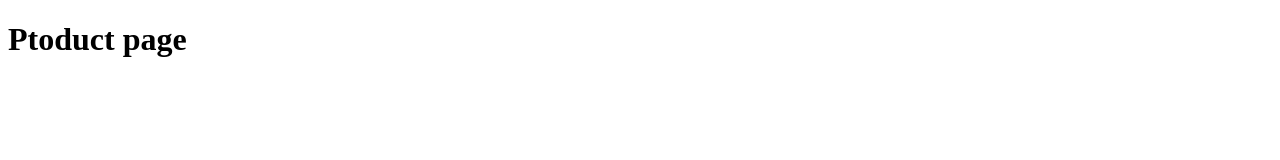
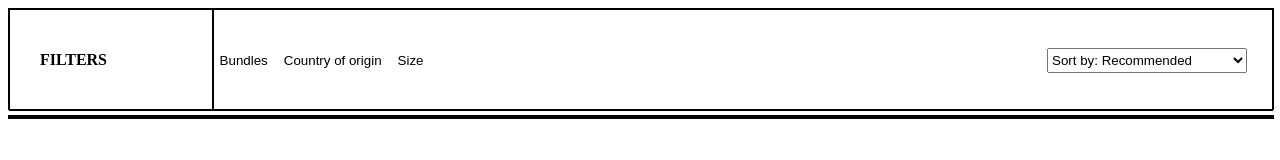
Before and after one commit to sav98aman/myntra-clone-projects, a plain HTML site: page index.html in a window 1280 px wide. Drawn offline with Linux system fonts and the light colour scheme; no server answers.

Commit message:
pulling files

```diff
--- /dev/null
+++ b/index.css
@@ -0,0 +1,90 @@
+#sub-nav{
+    border: 1px solid black;
+    height: 100px;
+    width: 100%;
+    display: flex;
+}
+
+#filter-head{
+    width: 16%;
+    height: 100%;
+    border: 1px solid black;
+    display: flex;
+    justify-content: space-between;
+    align-items: center;
+}
+
+#filter-head > h4{
+    margin-left: 30px;
+
+}
+
+#cat-sort{
+    width: 84%;
+    height: 100%;
+    border: 1px solid black;
+    display: flex;
+    justify-content: space-between;
+    align-items: center;
+}
+
+.min-fil{
+    height: 27px;
+    width: auto;
+    border-radius: 10px;
+    background-color: white;
+    border: 0px;
+
+}
+
+.min-fil:hover{
+    background-color: rgb(211, 221, 221);
+}
+
+#sort{
+    width: 200px;
+    height: 25px;
+    margin-right: 25px;
+}
+
+#filters-products{
+    width: 100%;
+    height: auto ;
+    border: 1px solid black;
+    margin-top: 5px;
+    display: flex;
+
+}
+
+#filters{
+    width: 16%;
+    height: 100%;
+    border: 1px solid black;
+    display: flex;
+    justify-content: space-between;
+    align-items: center;
+}
+
+#products{
+    width: 84%;
+    height: 100%;
+    border: 1px solid black;
+    display: grid;
+    grid-template-rows: auto;
+    grid-template-columns: repeat(5,1fr);
+    gap: 15px;
+    align-items: center;
+    justify-content: space-between;
+
+}
+
+.card{
+    height: 350px;
+    width: 230px;
+    border: 1px solid black;
+}
+
+.pro-img{
+    height: 70%;
+    width: 100%;
+}
--- a/index.html
+++ b/index.html
@@ -3,10 +3,36 @@
   <head>
     <meta charset="UTF-8" />
     <meta http-equiv="X-UA-Compatible" content="IE=edge" />
-    <meta name="viewport" content="width=h1, initial-scale=1.0" />
+    <meta name="viewport" content="width=device-width, initial-scale=1.0" />
+    <link rel="stylesheet" href="index.css">
     <title>Document</title>
   </head>
   <body>
-    <h1>Ptoduct page</h1>
-  </bodggggy>
+    <div id="navbar">
+        <!-- NAVBAR SHOULD BE HERE -->
+    </div>
+    <div id="sub-nav">
+        <div id="filter-head"><h4>FILTERS</h4></div>
+        <div id="cat-sort">
+            <div id="cat">
+                <button class="min-fil">Bundles</button>
+                <button class="min-fil">Country of origin</button>
+                <button class="min-fil">Size</button>
+            </div>
+            <div id="sort">
+                <select name="sort" id="sort">
+                    <option value="">Sort by: Recommended</option>
+                    <option value="">Price: High to Low</option>
+                    <option value="">Price: Low to High</option>
+                    <option value="">Popularity</option>
+                </select>
+            </div>
+        </div>
+    </div>
+    <div id="filters-products">
+        <div id="filters"></div>
+        <div id="products"></div>
+    </div>
+  </body>
 </html>
+<script src="index.js"></script>
--- /dev/null
+++ b/index.js
@@ -0,0 +1,25 @@
+products()
+
+async function products(){
+    let url = `https://api.jsonbin.io/b/5efb732c7f16b71d48a8cd5d/1`
+    let data = await fetch(url)
+    let data1 = await data.json()
+    let data2 = data1.products
+    console.log(data2)
+    appendData(data2)
+}
+
+function appendData(data){
+    let product = document.getElementById("products")
+    data.forEach(ele => {
+        let card = document.createElement("div")
+        card.setAttribute("class","card")
+
+        let img = document.createElement("img")
+        img.setAttribute("class", "pro-img")
+        img.src=ele.search_image
+
+        card.append(img)
+        product.append(card)
+    });
+}
```
Also changed, not shown: apiUpdate.html (added, +45 -0 lines), db.json (added, +12 -0 lines), README.md (deleted).
